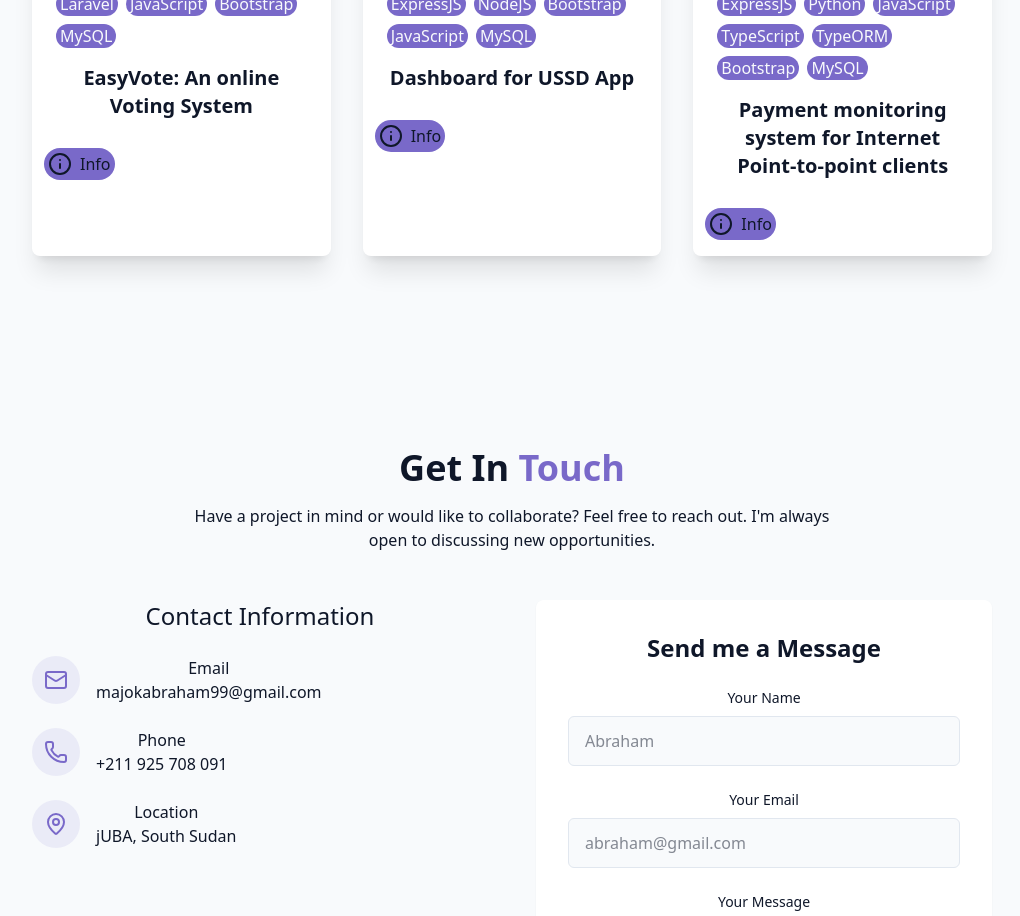
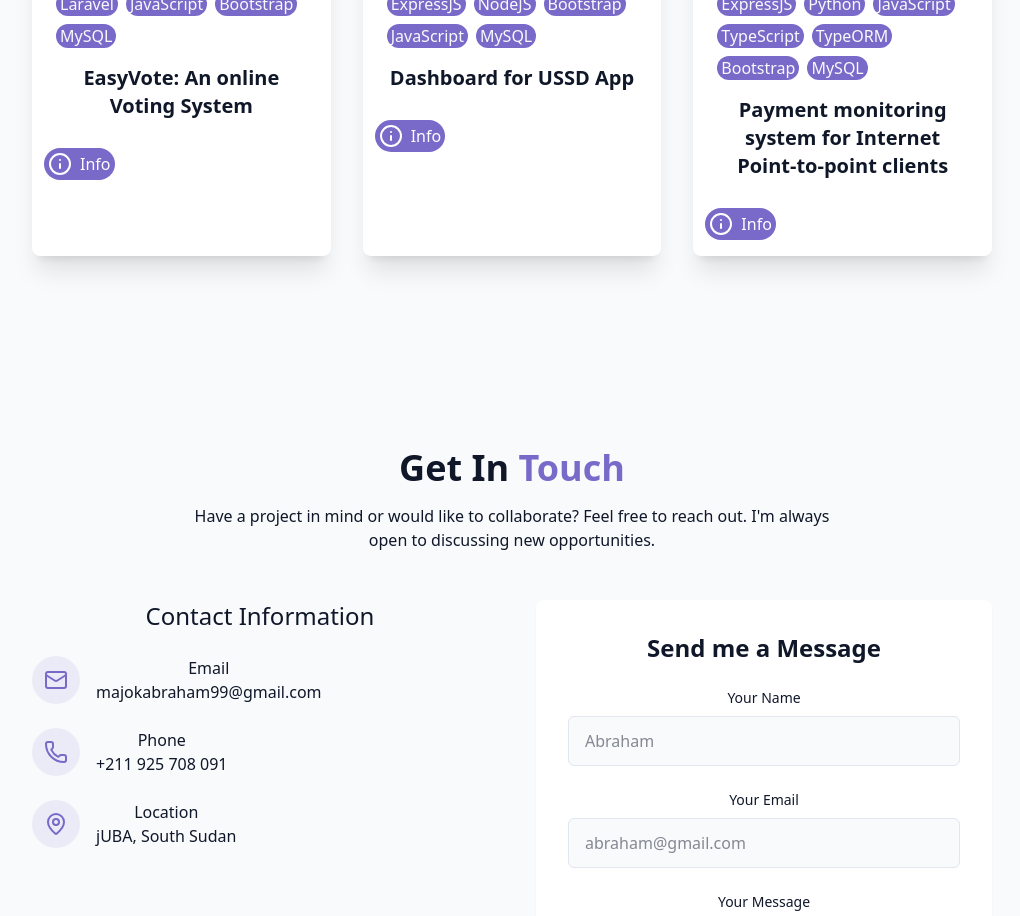
Before and after one commit to majok-abraham/Majok-Abraham-Portfolio, a React (Vite) app: page / in a window 1280 px wide. Shown: the part 2720-3636 px from the top of the page, without its empty margins (128-1148 px from the left). Built offline with nearby package versions, Linux system fonts and the light colour scheme.

Commit message:
Change button class to add text color
Updated button class to include text color.

```diff
--- a/src/components/ProjectSection.jsx
+++ b/src/components/ProjectSection.jsx
@@ -70,7 +70,7 @@ export const ProjectSection = () => {
                             {/* Toggle button */}
                             <button
                                 onClick={() => setSelectedProject(project)}
-                                className="flex flex-wrap gap-2 mb-4 text-1xl ml-3 bg-primary p-1 rounded-full"
+                                className="flex flex-wrap gap-2 mb-4 text-1xl ml-3 bg-primary p-1 rounded-full text-white"
                             >
                               <Info />Info
                             </button>
```
